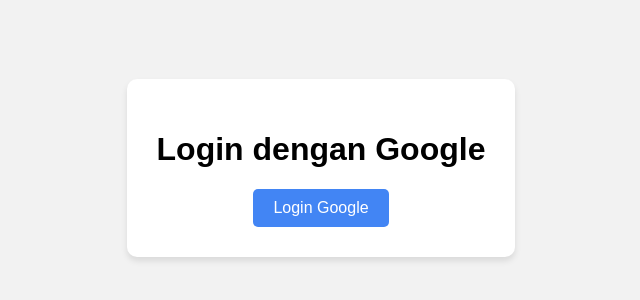
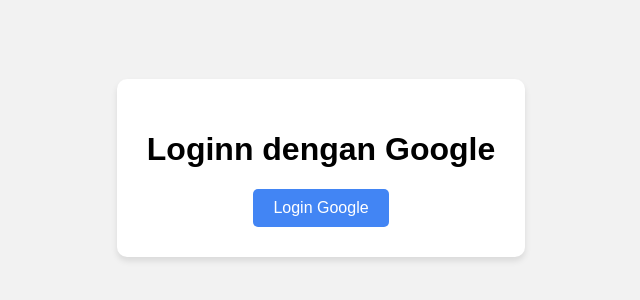
Before and after one commit to xwbyy/egunkari, a website: page public/index.html in a window 1280 px wide. Shown: the part 232-532 px from the top of the page, without its empty margins (319-959 px from the left). Drawn offline with Linux system fonts and the light colour scheme.

Commit message:
Update index.html

```diff
--- a/public/index.html
+++ b/public/index.html
@@ -8,7 +8,7 @@
 </head>
 <body>
   <div class="container">
-    <h1>Login dengan Google</h1>
+    <h1>Loginn dengan Google</h1>
     <button onclick="loginWithGoogle()">Login Google</button>
   </div>
   <script src="auth.js"></script>
```
